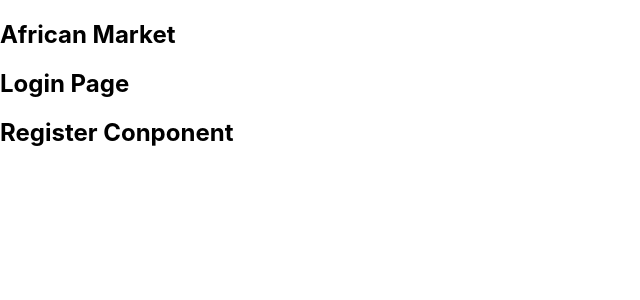
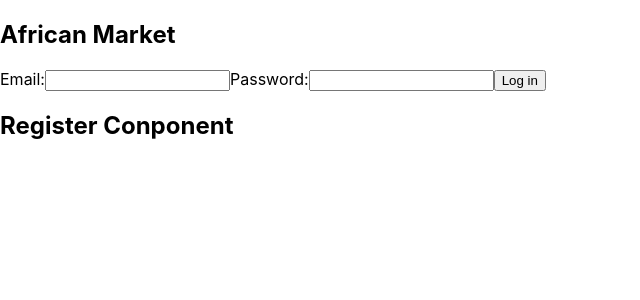
Before and after one commit to Build-Week-African-Marketplace-Two/front-end, a React (Create React App) app in the folder african-marketplace/: page / in a window 1280 px wide. Shown: the top 300 px of the page, without its empty margins (0-640 px from the left). Built offline with nearby package versions, Linux system fonts and the light colour scheme.

Commit message:
added Login component

```diff
--- a/african-marketplace/src/LoginCompo.js
+++ b/african-marketplace/src/LoginCompo.js
@@ -1,11 +1,63 @@
-import React from 'react';
+import React, { useState } from "react";
+import { axiosWithAuth } from '../utils/axiosWithAuth';
+import { useHistory } from 'react-router-dom';
 
-const LoginCompo = () => {
-    return (
-        <div>
-            <h2> Login Page </h2>
-        </div>
-    );
-}
+const Login = () => {
+  // make a post request to retrieve a token from the api
+  // when you have handled the token, navigate to the BubblePage route
 
-export default LoginCompo;
+  const[user, setUser] = useState({
+    credentials: {
+      email: "",
+      password: "",
+    }
+  });
+
+  const history = useHistory();
+
+  const handleChange = e => {
+    setUser({
+      credentials: {
+        ...user.credentials,
+        [e.target.name]: e.target.value
+      }
+    })
+  };
+
+  const login = e => {
+    console.log(user.credentials);
+    e.preventDefault();
+    axiosWithAuth()
+      .post("api/login", user.credentials)
+      .then((res) => {
+        console.log(res);
+        window.localStorage.setItem("token", res.data.payload);
+        history.push("/bubblepage");
+      })
+      .catch((err) => console.log(err));
+  };
+
+  return (
+    <div>
+      <form onSubmit={login}>
+        <label>Email:</label>
+        <input
+          type="text"
+          name="email"
+          value={user.credentials.email}
+          onChange={handleChange}
+        />
+        <label>Password:</label>
+        <input
+          type="password"
+          name="password"
+          value={user.credentials.password}
+          onChange={handleChange}
+        />
+        <button type="submit">Log in</button>
+      </form>
+    </div>
+  );
+};
+
+export default Login;
```
